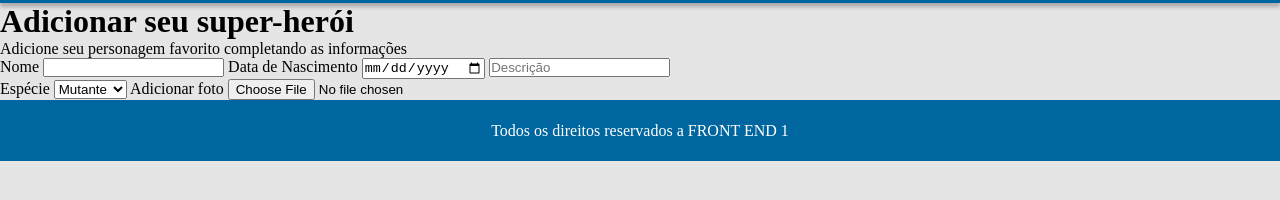
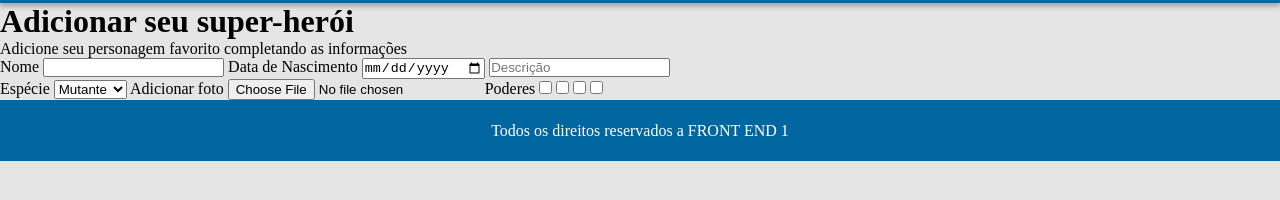
Before and after one commit to Evertunes/aulas16, a plain HTML site: page cadastro.html in a window 1280 px wide. Shown: the part 100-300 px from the top of the page. Drawn offline with Linux system fonts and the light colour scheme.

Commit message:
Checkbox

```diff
--- a/cadastro.html
+++ b/cadastro.html
@@ -40,6 +40,12 @@
                     </select>
                    <label>Adicionar foto</label>
                    <input type="file" name="imagem" id="imagem" placeholder="selecione uma imagem">
+                   <label>Poderes</label>
+                   <input type="checkbox" name="poderes" value="Voar">
+                   <input type="checkbox" name="poderes" value="Super Força">
+                   <input type="checkbox" name="poderes" value="Visão de raio laser">
+                   <input type="checkbox" name="poderes" value="Super Rico">
+
                 </div>
             </div>
         </div>
```
